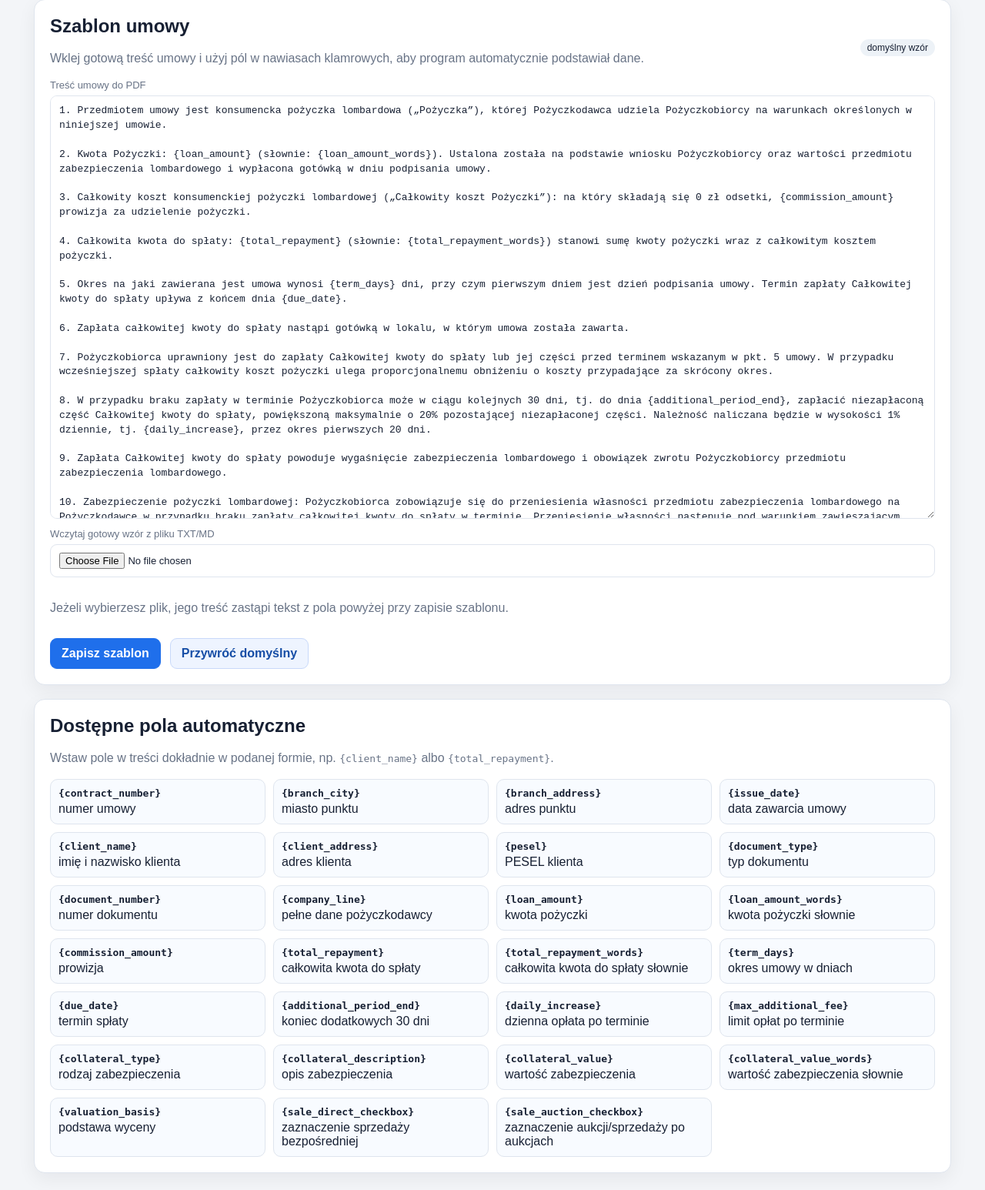
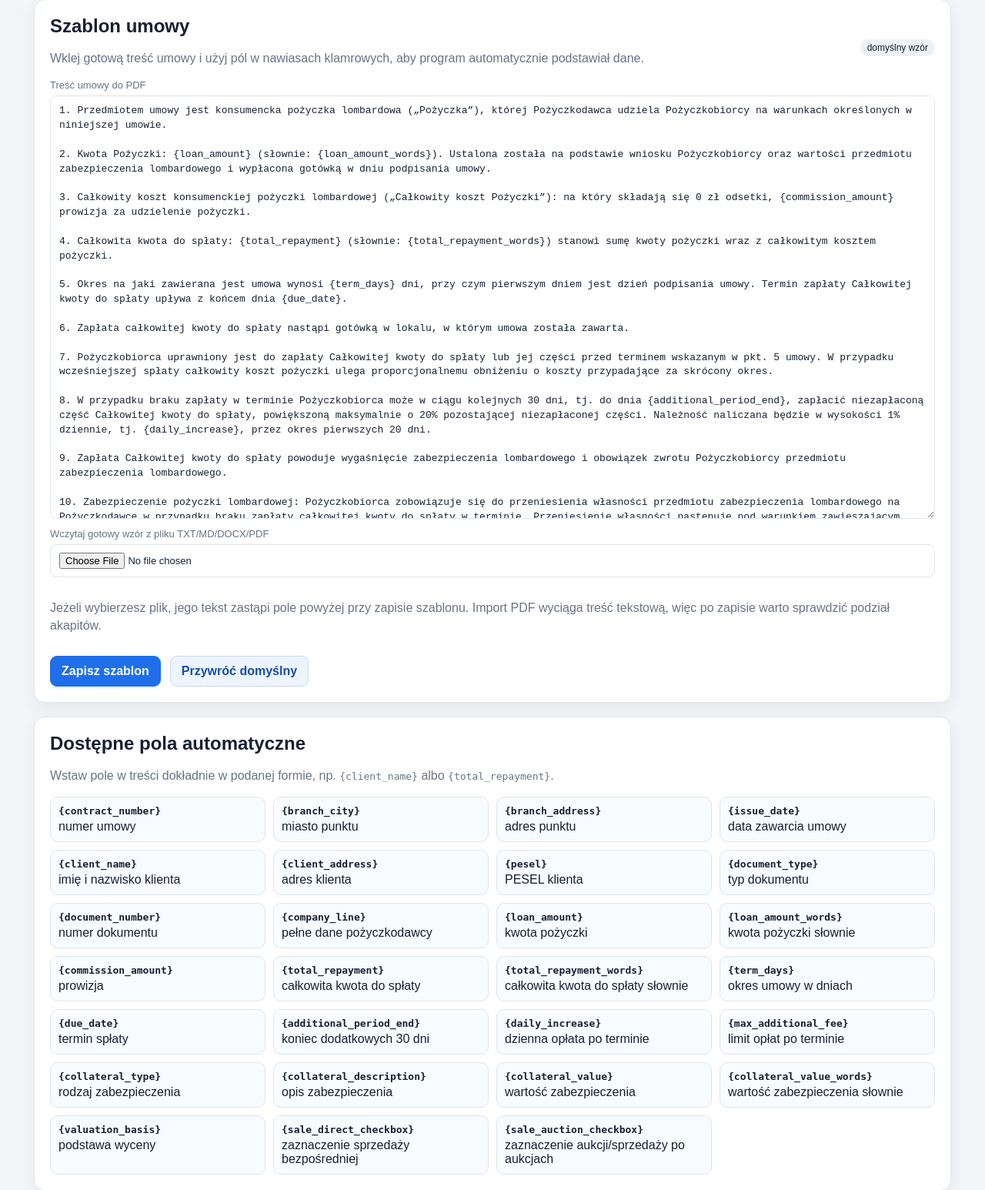
Before and after one commit to konbogcars-glitch/lombard, a Flask app: page /contract-template in a window 1280 px wide. Shown: the part 105-1651 px from the top of the page at 77% size. Run offline with Flask 3, Linux system fonts and the light colour scheme; the visitor is signed in with stand-in values (Sample User, id 1); data comes from the database, SQL or seed files in the repository; data that the repository does not hold is empty.

Commit message:
Support DOCX and PDF contract template imports
Co-authored-by: konbogcars-glitch <konbogcars-glitch@users.noreply.github.com>

```diff
--- a/lombard/routes.py
+++ b/lombard/routes.py
@@ -45,7 +45,8 @@ from .pdf import (
 
 bp = Blueprint("lombard", __name__)
 ALLOWED_EXTENSIONS = {"jpg", "jpeg", "png", "webp"}
-ALLOWED_TEMPLATE_EXTENSIONS = {"txt", "md"}
+ALLOWED_TEXT_TEMPLATE_EXTENSIONS = {"txt", "md"}
+ALLOWED_TEMPLATE_EXTENSIONS = ALLOWED_TEXT_TEMPLATE_EXTENSIONS | {"docx", "pdf"}
 ACCOUNTANT_EMAIL_KEY = "accountant_email"
 ACCOUNTANT_NAME_KEY = "accountant_name"
 CONTRACT_TEMPLATE_KEY = "contract_template_text"
@@ -135,7 +136,7 @@ def _uploaded_contract_template_text(uploaded_file) -> str | None:
 
     extension = uploaded_file.filename.rsplit(".", 1)[-1].lower() if "." in uploaded_file.filename else ""
     if extension not in ALLOWED_TEMPLATE_EXTENSIONS:
-        flash("Pominięto plik szablonu: dozwolone są pliki TXT albo MD.", "warning")
+        flash("Pominięto plik szablonu: dozwolone są pliki TXT, MD, DOCX albo PDF.", "warning")
         return None
 
     payload = uploaded_file.read()
@@ -143,14 +144,85 @@ def _uploaded_contract_template_text(uploaded_file) -> str | None:
         flash("Pominięto pusty plik szablonu umowy.", "warning")
         return None
 
+    try:
+        template_text = _template_text_from_payload(extension, payload)
+    except ValueError as error:
+        flash(str(error), "warning")
+        return None
+
+    if not template_text.strip():
+        flash("Nie znaleziono tekstu w pliku szablonu. Zapisano treść z pola tekstowego.", "warning")
+        return None
+    return template_text
+
+
+def _template_text_from_payload(extension: str, payload: bytes) -> str:
+    if extension in ALLOWED_TEXT_TEMPLATE_EXTENSIONS:
+        return _decode_text_template(payload)
+    if extension == "docx":
+        return _docx_template_text(payload)
+    if extension == "pdf":
+        return _pdf_template_text(payload)
+    raise ValueError("Nieobsługiwany format pliku szablonu umowy.")
+
+
+def _decode_text_template(payload: bytes) -> str:
     for encoding in ("utf-8-sig", "cp1250"):
         try:
             return payload.decode(encoding)
         except UnicodeDecodeError:
             continue
 
-    flash("Nie udało się odczytać pliku szablonu. Zapisano treść z pola tekstowego.", "warning")
-    return None
+    raise ValueError("Nie udało się odczytać pliku szablonu. Zapisano treść z pola tekstowego.")
+
+
+def _docx_template_text(payload: bytes) -> str:
+    try:
+        from docx import Document
+    except ImportError as exc:
+        raise ValueError(
+            "Import DOCX wymaga biblioteki python-docx. Uruchom instalację zależności z requirements.txt."
+        ) from exc
+
+    try:
+        document = Document(io.BytesIO(payload))
+    except Exception as exc:
+        raise ValueError("Nie udało się odczytać pliku DOCX. Zapisano treść z pola tekstowego.") from exc
+
+    parts = [paragraph.text.strip() for paragraph in document.paragraphs if paragraph.text.strip()]
+    for table in document.tables:
+        for row in table.rows:
+            cells = [
+                cell.text.strip().replace("\n", " ")
+                for cell in row.cells
+                if cell.text.strip()
+            ]
+            if cells:
+                parts.append(" | ".join(cells))
+    return "\n\n".join(parts)
+
+
+def _pdf_template_text(payload: bytes) -> str:
+    try:
+        from pypdf import PdfReader
+    except ImportError as exc:
+        raise ValueError(
+            "Import PDF wymaga biblioteki pypdf. Uruchom instalację zależności z requirements.txt."
+        ) from exc
+
+    try:
+        reader = PdfReader(io.BytesIO(payload))
+        if reader.is_encrypted:
+            try:
+                reader.decrypt("")
+            except Exception as exc:
+                raise ValueError("Nie udało się odczytać zaszyfrowanego pliku PDF.") from exc
+        pages = [(page.extract_text() or "").strip() for page in reader.pages]
+    except ValueError:
+        raise
+    except Exception as exc:
+        raise ValueError("Nie udało się odczytać pliku PDF. Zapisano treść z pola tekstowego.") from exc
+    return "\n\n".join(page for page in pages if page)
 
 
 def _money_input(cents: int | None) -> str:
--- a/lombard/templates/contract_template.html
+++ b/lombard/templates/contract_template.html
@@ -18,10 +18,10 @@
     <label>Treść umowy do PDF
       <textarea name="contract_template" rows="28" spellcheck="false">{{ template_text }}</textarea>
     </label>
-    <label>Wczytaj gotowy wzór z pliku TXT/MD
-      <input type="file" name="contract_template_file" accept=".txt,.md,text/plain,text/markdown">
+    <label>Wczytaj gotowy wzór z pliku TXT/MD/DOCX/PDF
+      <input type="file" name="contract_template_file" accept=".txt,.md,.docx,.pdf,text/plain,text/markdown,application/vnd.openxmlformats-officedocument.wordprocessingml.document,application/pdf">
     </label>
-    <p class="muted">Jeżeli wybierzesz plik, jego treść zastąpi tekst z pola powyżej przy zapisie szablonu.</p>
+    <p class="muted">Jeżeli wybierzesz plik, jego tekst zastąpi pole powyżej przy zapisie szablonu. Import PDF wyciąga treść tekstową, więc po zapisie warto sprawdzić podział akapitów.</p>
     <div class="actions">
       <button class="button primary">Zapisz szablon</button>
       <button class="button" name="reset_template" value="1" formnovalidate>Przywróć domyślny</button>
--- a/requirements.txt
+++ b/requirements.txt
@@ -1,2 +1,4 @@
 Flask
 reportlab
+python-docx
+pypdf
```
Also changed, not shown: tests/test_app_flow.py (+85 -0 lines), README.md.
